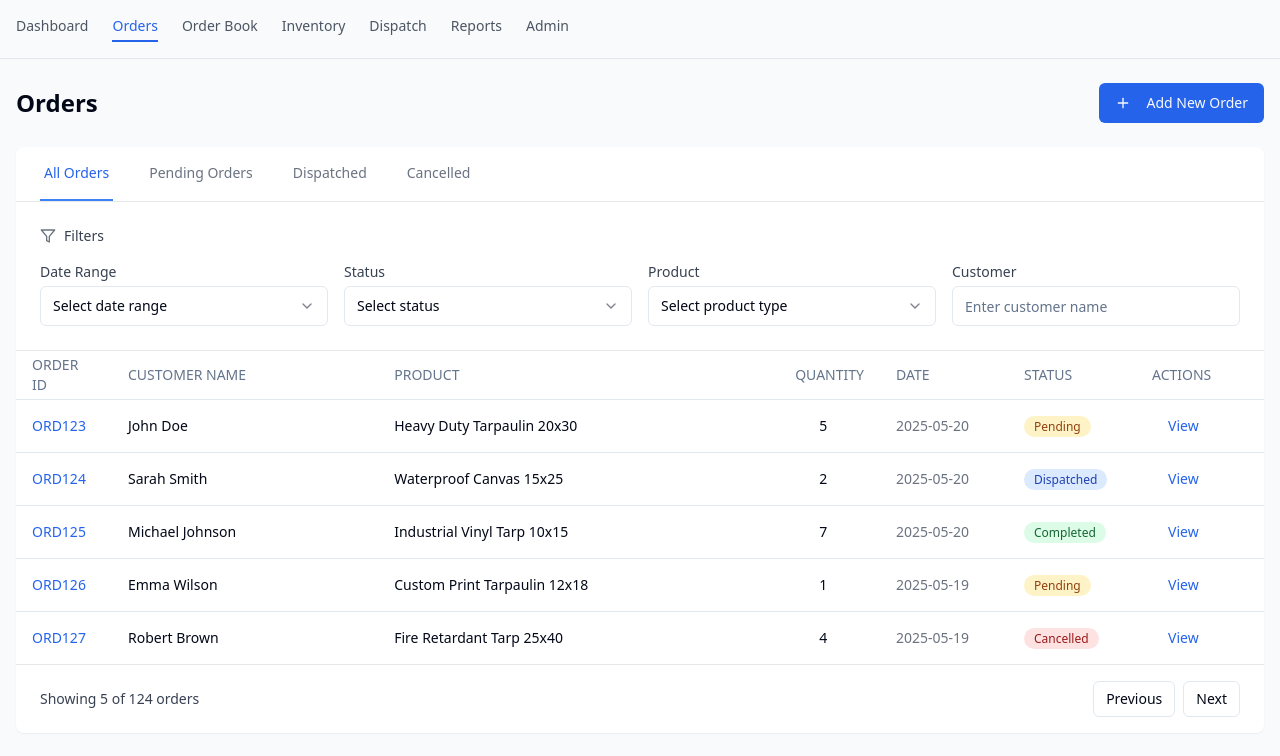
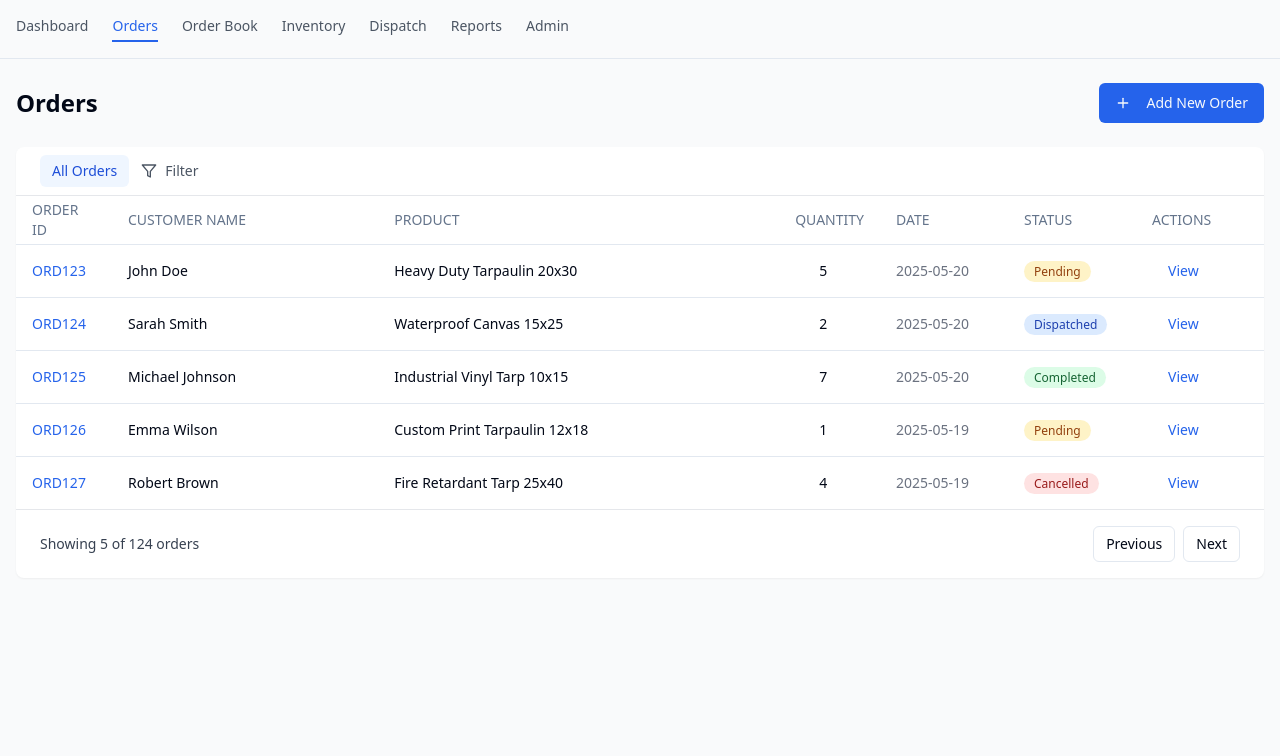
Before and after one commit to adarshroy001/DevLaunch-, a React (Vite) app: page /orders in a window 1280 px wide. Shown: the top 756 px of the page. Built offline with nearby package versions, Linux system fonts and the light colour scheme.

Commit message:
new filter added in order

```diff
--- a/src/pages/Orders.tsx
+++ b/src/pages/Orders.tsx
@@ -2,11 +2,10 @@ import { useState } from "react";
 import Navbar from "@/components/layout/Navbar";
 import AddOrderForm from "@/components/forms/AddOrderForm";
 import { Button } from "@/components/ui/button";
-import { Select, SelectContent, SelectItem, SelectTrigger, SelectValue } from "@/components/ui/select";
 import { Input } from "@/components/ui/input";
 import { Table, TableBody, TableCell, TableHead, TableHeader, TableRow } from "@/components/ui/table";
 import { Dialog, DialogTrigger } from "@/components/ui/dialog";
-import { Plus, Filter } from "lucide-react";
+import { Plus, Filter, X } from "lucide-react";
 import OrderStatusBadge from "@/components/shared/OrderStatusBadge";
 import { Link } from "react-router-dom";
 
@@ -20,12 +19,15 @@ const MOCK_ORDERS = [
 ];
 
 const Orders = () => {
-  const [activeTab, setActiveTab] = useState("all");
-  const [dateRange, setDateRange] = useState("");
-  const [statusFilter, setStatusFilter] = useState("");
-  const [productFilter, setProductFilter] = useState("");
-  const [customerFilter, setCustomerFilter] = useState("");
+  const [filter, setFilter] = useState("all");
   const [isAddOrderOpen, setIsAddOrderOpen] = useState(false);
+  const [isFilterModalOpen, setIsFilterModalOpen] = useState(false);
+  const [filters, setFilters] = useState({
+    status: "All Status",
+    products: [],
+    startDate: "",
+    endDate: ""
+  });
 
   const tabs = [
     { id: "all", label: "All Orders" },
@@ -33,6 +35,29 @@ const Orders = () => {
     { id: "dispatched", label: "Dispatched" },
     { id: "cancelled", label: "Cancelled" }
   ];
+
+  const handleProductChange = (product, checked) => {
+    setFilters(prev => ({
+      ...prev,
+      products: checked
+        ? [...prev.products, product]
+        : prev.products.filter(p => p !== product)
+    }));
+  };
+
+  const handleApplyFilters = () => {
+    // Apply filter logic here
+    setIsFilterModalOpen(false);
+  };
+
+  const handleClearAll = () => {
+    setFilters({
+      status: "All Status",
+      products: [],
+      startDate: "",
+      endDate: ""
+    });
+  };
 
   return (
     <div className="min-h-screen bg-gray-50">
@@ -55,82 +80,32 @@ const Orders = () => {
         <div className="bg-white rounded-lg shadow-sm">
           {/* Tabs */}
           <div className="border-b border-gray-200">
-            <nav className="flex space-x-8 px-6">
-              {tabs.map((tab) => (
-                <button
-                  key={tab.id}
-                  onClick={() => setActiveTab(tab.id)}
-                  className={`py-4 px-1 border-b-2 font-medium text-sm ${activeTab === tab.id
-                      ? "border-blue-500 text-blue-600"
-                      : "border-transparent text-gray-500 hover:text-gray-700 hover:border-gray-300"
-                    }`}
+            <nav className="flex py-0 px-6">
+              <button
+                  className={`px-3 my-2 text-sm rounded-md ${filter === 'all' ? 'bg-blue-50 text-blue-700' : 'text-gray-600 hover:bg-gray-100'}`}
+                  onClick={() => setFilter('all')}
                 >
-                  {tab.label}
+                  All Orders
                 </button>
-              ))}
+              {/* Filter Section - Updated */}
+              <div className="my-2">
+                <div className="flex flex-col sm:flex-row justify-between items-start sm:items-center space-y-4 sm:space-y-0">
+                  <div className="flex space-x-4">
+                    <button
+                      className="px-3 py-1.5 text-sm rounded-md text-gray-600 hover:bg-gray-100 flex items-center gap-2"
+                      onClick={() => setIsFilterModalOpen(true)}
+                    >
+                      <Filter className="w-4 h-4" />
+                      Filter
+                    </button>
+                  </div>
+                </div>
+              </div>
+
             </nav>
           </div>
 
-          {/* Filters */}
-          <div className="p-6 border-b border-gray-200">
-            <div className="flex items-center space-x-2 mb-4">
-              <Filter className="w-4 h-4 text-gray-500" />
-              <span className="text-sm font-medium text-gray-700">Filters</span>
-            </div>
-            <div className="grid grid-cols-1 md:grid-cols-2 lg:grid-cols-4 gap-4">
-              <div>
-                <label className="block text-sm font-medium text-gray-700 mb-1">Date Range</label>
-                <Select value={dateRange} onValueChange={setDateRange}>
-                  <SelectTrigger>
-                    <SelectValue placeholder="Select date range" />
-                  </SelectTrigger>
-                  <SelectContent>
-                    <SelectItem value="today">Today</SelectItem>
-                    <SelectItem value="week">This Week</SelectItem>
-                    <SelectItem value="month">This Month</SelectItem>
-                    <SelectItem value="quarter">This Quarter</SelectItem>
-                  </SelectContent>
-                </Select>
-              </div>
-              <div>
-                <label className="block text-sm font-medium text-gray-700 mb-1">Status</label>
-                <Select value={statusFilter} onValueChange={setStatusFilter}>
-                  <SelectTrigger>
-                    <SelectValue placeholder="Select status" />
-                  </SelectTrigger>
-                  <SelectContent>
-                    <SelectItem value="pending">Pending</SelectItem>
-                    <SelectItem value="dispatched">Dispatched</SelectItem>
-                    <SelectItem value="completed">Completed</SelectItem>
-                    <SelectItem value="cancelled">Cancelled</SelectItem>
-                  </SelectContent>
-                </Select>
-              </div>
-              <div>
-                <label className="block text-sm font-medium text-gray-700 mb-1">Product</label>
-                <Select value={productFilter} onValueChange={setProductFilter}>
-                  <SelectTrigger>
-                    <SelectValue placeholder="Select product type" />
-                  </SelectTrigger>
-                  <SelectContent>
-                    <SelectItem value="heavy-duty">Heavy Duty Tarpaulin</SelectItem>
-                    <SelectItem value="waterproof">Waterproof Canvas</SelectItem>
-                    <SelectItem value="vinyl">Industrial Vinyl Tarp</SelectItem>
-                    <SelectItem value="custom">Custom Print Tarpaulin</SelectItem>
-                    <SelectItem value="fire-retardant">Fire Retardant Tarp</SelectItem>
-                  </SelectContent>
-                </Select>
-              </div>
-              <div>
-                <label className="block text-sm font-medium text-gray-700 mb-1">Customer</label>
-                <Input
-                  placeholder="Enter customer name"
-                  value={customerFilter}
-                  onChange={(e) => setCustomerFilter(e.target.value)}
-                />
-              </div>
-            </div>
-          </div>
+
 
           {/* Orders Table */}
           <div className="overflow-x-auto">
@@ -180,6 +155,108 @@ const Orders = () => {
           </div>
         </div>
       </div>
+
+      {/* Filter Modal */}
+      {isFilterModalOpen && (
+        <div className="fixed inset-0 bg-black bg-opacity-50 flex items-center justify-center z-50">
+          <div className="bg-white rounded-lg p-6 w-full max-w-md mx-4">
+            <div className="flex justify-between items-center mb-6">
+              <h2 className="text-lg font-semibold">Filter Orders</h2>
+              <button
+                onClick={() => setIsFilterModalOpen(false)}
+                className="text-gray-400 hover:text-gray-600"
+              >
+                <X className="w-5 h-5" />
+              </button>
+            </div>
+
+            {/* Status Section */}
+            <div className="mb-6">
+              <label className="block text-sm font-medium text-gray-700 mb-2">Status</label>
+              <select
+                value={filters.status}
+                onChange={(e) => setFilters(prev => ({ ...prev, status: e.target.value }))}
+                className="w-full px-3 py-2 border border-gray-300 rounded-md focus:outline-none focus:ring-2 focus:ring-blue-500"
+              >
+                <option>All Status</option>
+                <option>Pending</option>
+                <option>Dispatched</option>
+                <option>Completed</option>
+                <option>Cancelled</option>
+              </select>
+            </div>
+
+            {/* Products Section */}
+            <div className="mb-6">
+              <label className="block text-sm font-medium text-gray-700 mb-2">Products</label>
+              <div className="space-y-2">
+                {['Heavy Duty Tarpaulin', 'Waterproof Canvas', 'Industrial Vinyl Tarp', 'Custom Print Tarpaulin', 'Fire Retardant Tarp'].map((product) => (
+                  <label key={product} className="flex items-center">
+                    <input
+                      type="checkbox"
+                      checked={filters.products.includes(product)}
+                      onChange={(e) => handleProductChange(product, e.target.checked)}
+                      className="rounded border-gray-300 text-blue-600 focus:ring-blue-500"
+                    />
+                    <span className="ml-2 text-sm text-gray-700">{product}</span>
+                  </label>
+                ))}
+              </div>
+            </div>
+
+            {/* Date Range Section */}
+            <div className="mb-6">
+              <label className="block text-sm font-medium text-gray-700 mb-2">Date Range</label>
+              <div className="grid grid-cols-2 gap-3">
+                <div>
+                  <label className="block text-xs text-gray-500 mb-1">Start Date</label>
+                  <input
+                    type="date"
+                    value={filters.startDate}
+                    onChange={(e) => setFilters(prev => ({ ...prev, startDate: e.target.value }))}
+                    className="w-full px-3 py-2 border border-gray-300 rounded-md focus:outline-none focus:ring-2 focus:ring-blue-500"
+                  />
+                </div>
+                <div>
+                  <label className="block text-xs text-gray-500 mb-1">End Date</label>
+                  <input
+                    type="date"
+                    value={filters.endDate}
+                    onChange={(e) => setFilters(prev => ({ ...prev, endDate: e.target.value }))}
+                    className="w-full px-3 py-2 border border-gray-300 rounded-md focus:outline-none focus:ring-2 focus:ring-blue-500"
+                  />
+                </div>
+              </div>
+            </div>
+
+            {/* Clear All Option */}
+            <div className="mb-6">
+              <button
+                onClick={handleClearAll}
+                className="text-sm text-blue-600 hover:text-blue-800"
+              >
+                Clear All
+              </button>
+            </div>
+
+            {/* Action Buttons */}
+            <div className="flex space-x-3">
+              <button
+                onClick={() => setIsFilterModalOpen(false)}
+                className="flex-1 px-4 py-2 border border-gray-300 rounded-md text-gray-700 hover:bg-gray-50"
+              >
+                Cancel
+              </button>
+              <button
+                onClick={handleApplyFilters}
+                className="flex-1 px-4 py-2 bg-blue-600 text-white rounded-md hover:bg-blue-700"
+              >
+                Apply Filters
+              </button>
+            </div>
+          </div>
+        </div>
+      )}
     </div>
   );
 };
```
